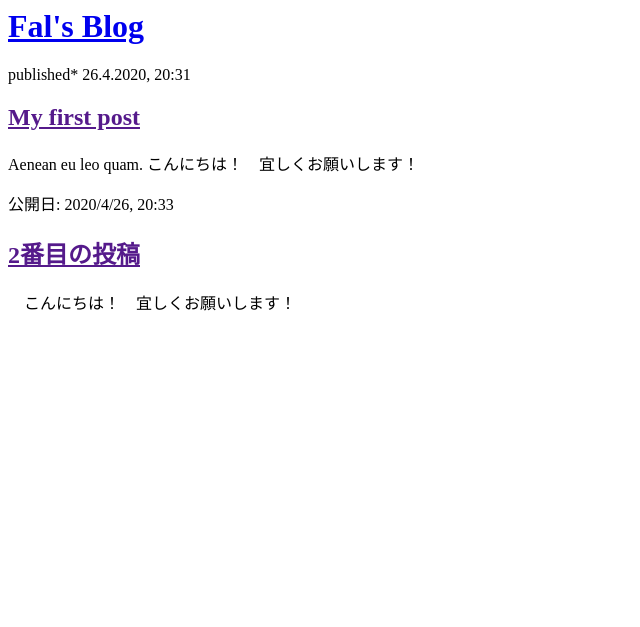
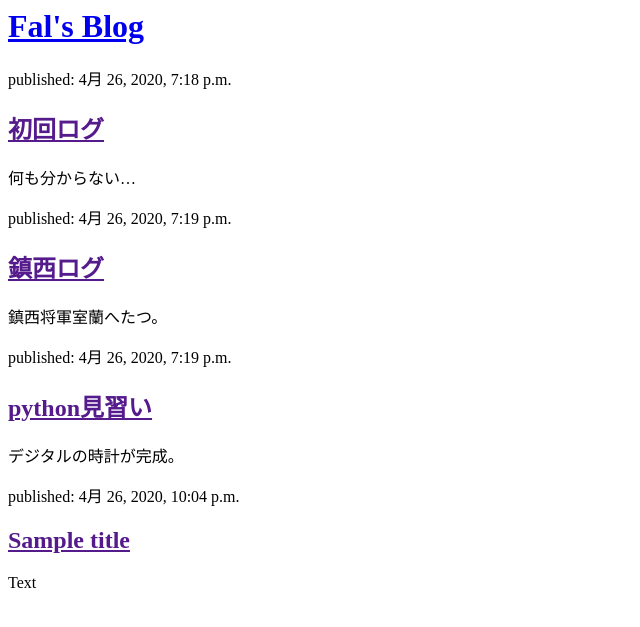
Before and after one commit to shouheifal/my-first-blog, a Django app: page / in a window 1280 px wide. Shown: the top 627 px of the page, without its empty margins (0-640 px from the left). Run offline with Django 3.2, Linux system fonts and the light colour scheme; data comes from the database, SQL or seed files in the repository; both versions use the stored data as it was after the commit.

Commit message:
Modified templates to displayposts from database.

```diff
--- a/blog/templates/blog/post_list.html
+++ b/blog/templates/blog/post_list.html
@@ -7,15 +7,13 @@
             <h1><a href="/">Fal's Blog</a></h1>
         </div>
 
-        <div>
-            <p>published* 26.4.2020, 20:31</p>
-            <h2><a href="">My first post</a></h2>
-            <p>Aenean eu leo quam. こんにちは！　宜しくお願いします！</p>
-        </div>
-        <div>
-            <p>公開日: 2020/4/26, 20:33</p>
-            <h2><a href="">2番目の投稿</a></h2>
-            <p>　こんにちは！　宜しくお願いします！　</p>
-        </div>
+        {% for post in posts %}
+            <div>
+
+                <p>published: {{ post.published_date }}</p>
+                <h2><a href="">{{ post.title }}</a></h2>
+                <p>{{ post.text|linebreaksbr }}</p>
+            </div>
+        {% endfor %}
     </body>
 </html>
--- a/blog/views.py
+++ b/blog/views.py
@@ -1,5 +1,8 @@
 from django.shortcuts import render
+from django.utils import timezone
+from .models import Post
 def post_list(request):
-    return render(request, 'blog/post_list.html', {})
+    posts = Post.objects.filter(published_date__lte=timezone.now()).order_by('published_date')
+    return render(request, 'blog/post_list.html', {'posts':posts})
 
 # Create your views here.
```
Also changed, not shown: db.sqlite3.
